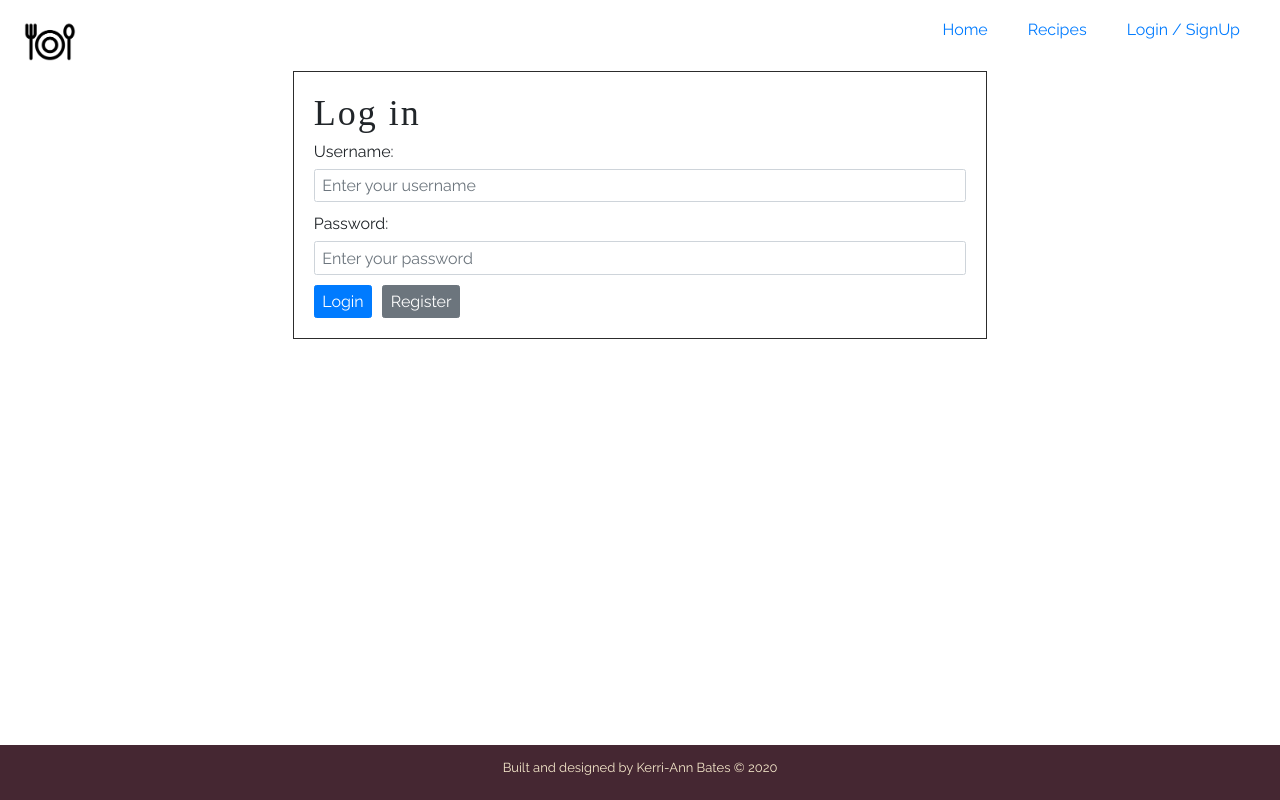
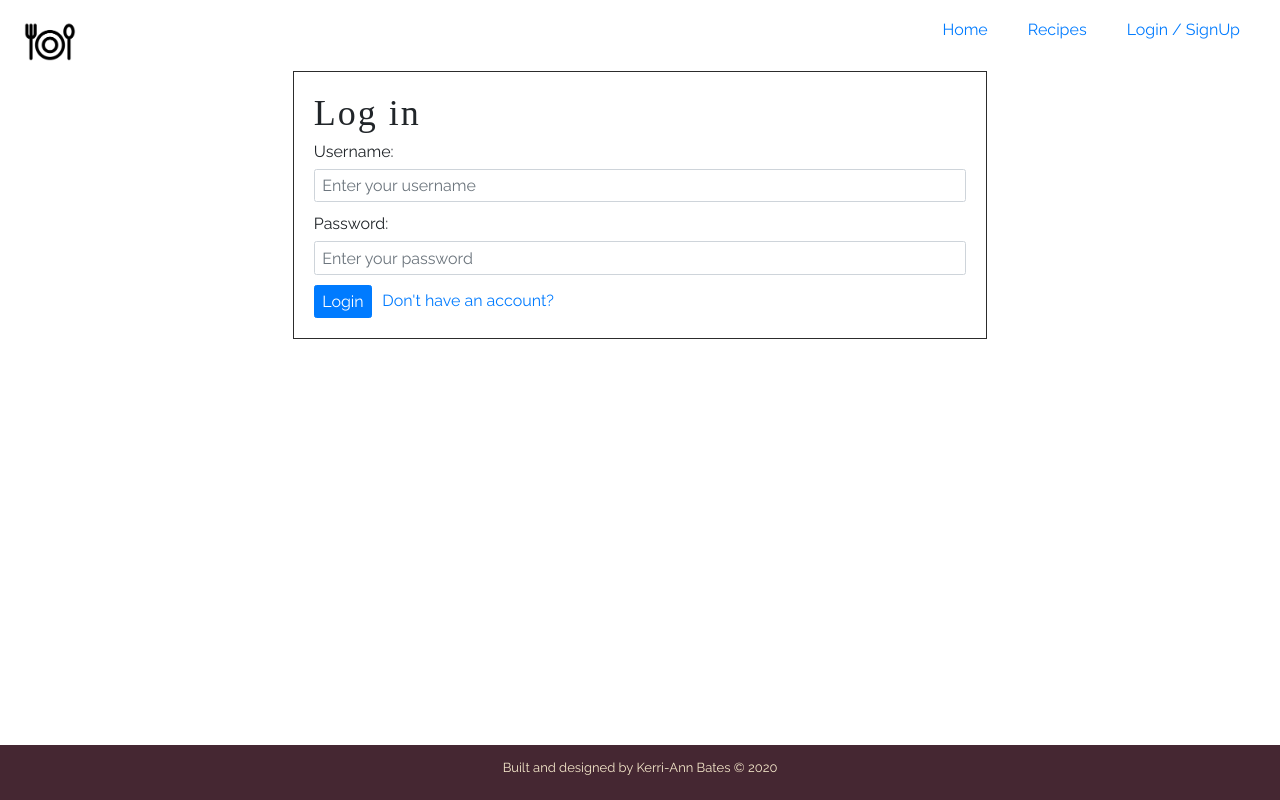
Before and after one commit to Kerri-AnnBates/recipe-app, a React (Create React App) app in the folder client/: page /login in a window 1280 px wide. Built offline with nearby package versions, Linux system fonts and the light colour scheme; a web font is replaced by a local one.

Commit message:
minor change to sign up form

```diff
--- a/client/src/components/forms/Login.js
+++ b/client/src/components/forms/Login.js
@@ -5,6 +5,7 @@
 
 // Components
 import Header from '../header/Header';
+import { Link } from 'react-router-dom';
 
 function Login(props) {
 
@@ -68,7 +69,8 @@
                         />
                      </FormGroup>
                      <Button color="primary">Login</Button>
-                     <Button color="secondary" onClick={redirect}>Register</Button>
+                     {/* <Button color="secondary" onClick={redirect}>Register</Button> */}
+                     <Link to="/register">Don't have an account?</Link>
                   </Form>
                </div>
             </div>
```
